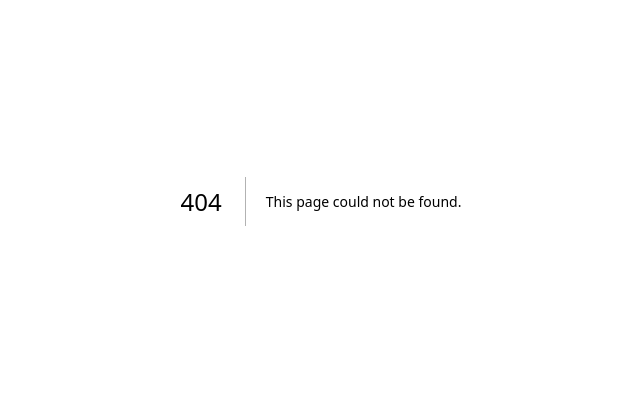
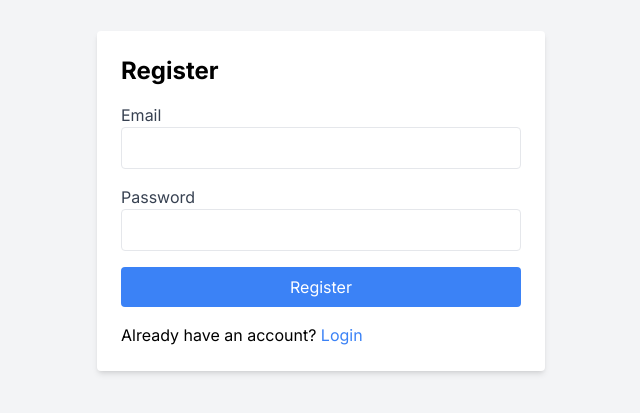
Before and after one commit to ashborn211/front-end-casus-2, a Next.js app: page /register in a window 1280 px wide. Before the commit this address had no page. Shown: the part 199-612 px from the top of the page, without its empty margins (319-959 px from the left). Built offline with nearby package versions, Linux system fonts and the light colour scheme.

Commit message:
made a working register and login with firebase Authentication

```diff
--- a/src/app/FireBaseConfig.jsx
+++ b/src/app/FireBaseConfig.jsx
@@ -1,6 +1,8 @@
 // Import the functions you need from the SDKs you need
 import { initializeApp } from "firebase/app";
 import { getFirestore } from "firebase/firestore";
+import { getAuth } from 'firebase/auth';
+
 // Add SDKs for Firebase products that you want to use
 // https://firebase.google.com/docs/web/setup#available-libraries
 
@@ -18,4 +20,7 @@ const firebaseConfig = {
 
 // Initialize Firebase
 const app = initializeApp(firebaseConfig);
-export const db = getFirestore(app);
+const auth = getAuth(app);
+const db = getFirestore(app);
+
+export { auth, db };
--- /dev/null
+++ b/src/app/login/page.tsx
@@ -0,0 +1,70 @@
+// src/app/page.tsx
+"use client";
+
+import { useState } from "react";
+import { auth } from "../FireBaseConfig";
+import { signInWithEmailAndPassword } from "firebase/auth";
+import { useRouter } from "next/navigation";
+
+const LoginPage = () => {
+  const [email, setEmail] = useState<string>('');
+  const [password, setPassword] = useState<string>('');
+  const router = useRouter();
+
+  const handleLogin = async (e: React.FormEvent<HTMLFormElement>) => {
+    e.preventDefault();
+
+    try {
+      await signInWithEmailAndPassword(auth, email, password);
+      alert("Login successful!");
+      router.push("/home");
+    } catch (error: any) {
+      console.error(error.message);
+      // Check if the error message indicates that the user doesn't exist
+      if (error.code === "auth/user-not-found") {
+        const register = confirm("User does not exist. Do you want to register?");
+        if (register) {
+          router.push("/register");
+        }
+      }
+    }
+  };
+
+  return (
+    <div className="flex items-center justify-center min-h-screen bg-gray-100">
+      <div className="bg-white p-6 rounded shadow-md w-full max-w-md">
+        <h1 className="text-2xl font-bold mb-4">Login</h1>
+        <form onSubmit={handleLogin}>
+          <div className="mb-4">
+            <label className="block text-gray-700">Email</label>
+            <input
+              type="email"
+              className="w-full px-3 py-2 border rounded text-black"
+              value={email}
+              onChange={(e) => setEmail(e.target.value)}
+              required
+            />
+          </div>
+          <div className="mb-4">
+            <label className="block text-gray-700">Password</label>
+            <input
+              type="password"
+              className="w-full px-3 py-2 border rounded text-black"
+              value={password}
+              onChange={(e) => setPassword(e.target.value)}
+              required
+            />
+          </div>
+          <button
+            type="submit"
+            className="w-full bg-blue-500 text-white py-2 rounded hover:bg-blue-600"
+          >
+            Login
+          </button>
+        </form>
+      </div>
+    </div>
+  );
+};
+
+export default LoginPage;
--- a/src/app/page.tsx
+++ b/src/app/page.tsx
@@ -1,24 +1,16 @@
-import { doc, getDoc } from "firebase/firestore";
-import { db } from "./FireBaseConfig";
+// pages/index.tsx
+import Link from "next/link";
+const HomePage = () => {
+  return (
+    <div className="flex items-center justify-center min-h-screen bg-gray-100">
+      <main className="relative flex min-h-screen flex-col items-center justify-center">
+        <div className={"text-black mt-12 grid grid-cols-3 gap-5"}>
+          <Link href={"/login"}>login</Link>
+          <Link href={"/register"}>geen account</Link>
+        </div>
+      </main>
+    </div>
+  );
+};
 
-const docRef = doc(db, "users", "l6RAmYhVc0GZAMEYz9SY");
-const docSnap = await getDoc(docRef);
-console.log("Document data:", docSnap.data());
-
-
-
-export default function Home(): JSX.Element {
-
-  return (
-    <main className="flex min-h-screen flex-col items-center justify-between p-24">
-      <div className="z-10 w-full max-w-5xl items-center justify-between font-mono text-sm lg:flex">
-        <p className="fixed left-0 top-0 flex w-full justify-center border-b border-gray-300 bg-gradient-to-b from-zinc-200 pb-6 pt-8 backdrop-blur-2xl dark:border-neutral-800 dark:bg-zinc-800/30 dark:from-inherit lg:static lg:w-auto lg:rounded-xl lg:border lg:bg-gray-200 lg:p-4 lg:dark:bg-zinc-800/30">
-          Get started by editing
-        </p>
-        <div>
-
-        </div>
-      </div>
-    </main>
-  );
-}
+export default HomePage;
--- /dev/null
+++ b/src/app/register/page.tsx
@@ -0,0 +1,70 @@
+// pages/register.tsx
+"use client";
+
+import Link from "next/link";
+import { useState } from "react";
+import { auth } from "../FireBaseConfig";
+import { createUserWithEmailAndPassword } from "firebase/auth";
+import { useRouter } from "next/navigation";
+
+const RegisterPage = () => {
+  const [email, setEmail] = useState<string>("");
+  const [password, setPassword] = useState<string>("");
+  const router = useRouter();
+
+  const handleRegister = async (e: React.FormEvent<HTMLFormElement>) => {
+    e.preventDefault();
+
+    try {
+      await createUserWithEmailAndPassword(auth, email, password);
+      alert("Registration successful!");
+      router.push("/login");
+    } catch (error: any) {
+      console.error(error.message);
+    }
+  };
+
+  return (
+    <div className="flex items-center justify-center min-h-screen bg-gray-100">
+      <div className="bg-white p-6 rounded shadow-md w-full max-w-md">
+        <h1 className="text-2xl font-bold mb-4">Register</h1>
+        <form onSubmit={handleRegister}>
+          <div className="mb-4">
+            <label className="block text-gray-700">Email</label>
+            <input
+              type="email"
+              className="w-full px-3 py-2 border rounded text-black"
+              value={email}
+              onChange={(e) => setEmail(e.target.value)}
+              required
+            />
+          </div>
+          <div className="mb-4">
+            <label className="block text-gray-700">Password</label>
+            <input
+              type="password"
+              className="w-full px-3 py-2 border rounded text-black"
+              value={password}
+              onChange={(e) => setPassword(e.target.value)}
+              required
+            />
+          </div>
+          <button
+            type="submit"
+            className="w-full bg-blue-500 text-white py-2 rounded hover:bg-blue-600"
+          >
+            Register
+          </button>
+        </form>
+        <p className="mt-4">
+          Already have an account?{" "}
+          <Link href="/login" className="text-blue-500 hover:underline">
+            Login
+          </Link>
+        </p>
+      </div>
+    </div>
+  );
+};
+
+export default RegisterPage;
```
Also changed, not shown: 1 other file (tests, documents, lock files or other folders).
